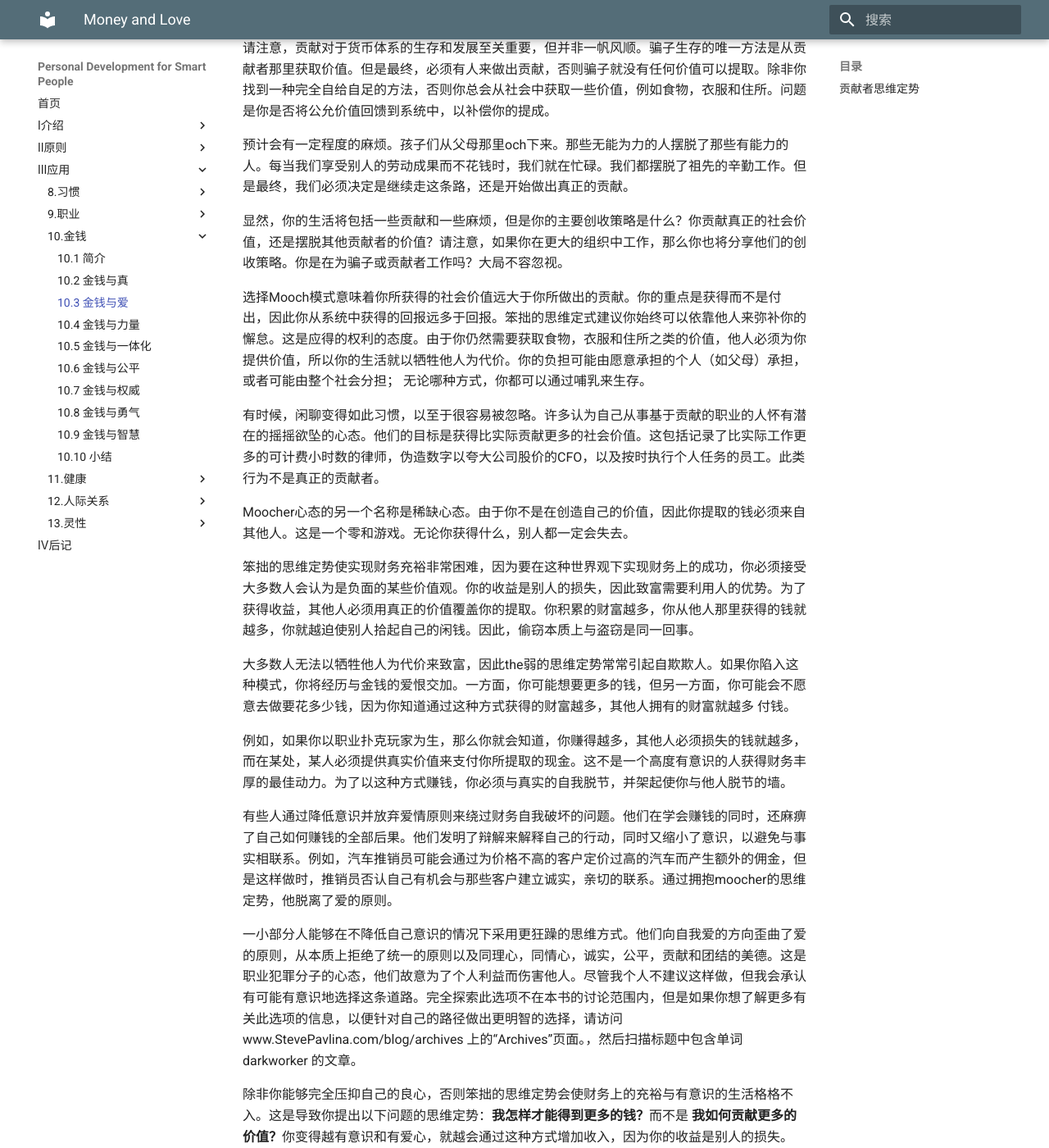
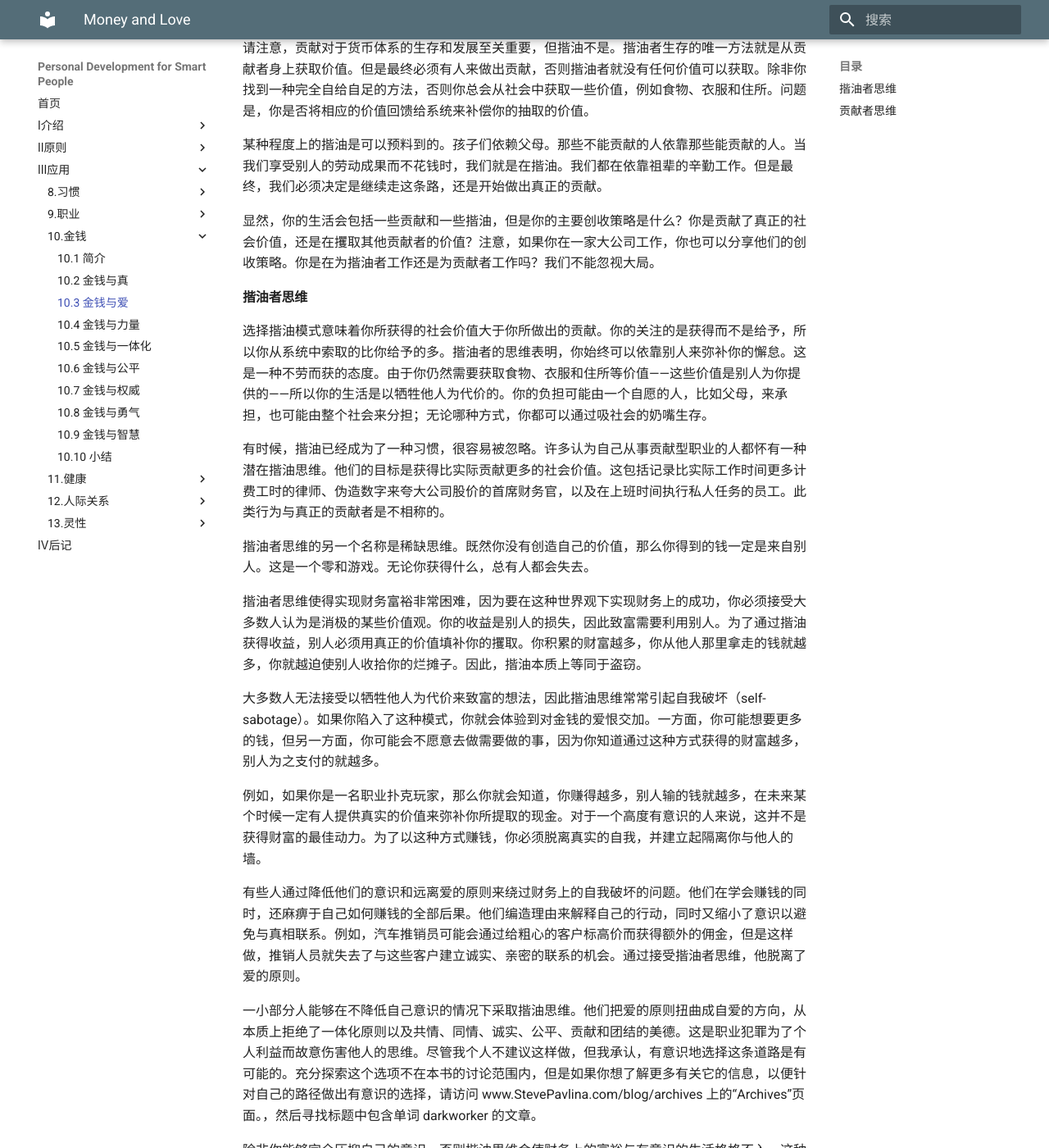
Before and after one commit to wtsnwei/pdsp, an MkDocs documentation site: the page built from docs/3.Application/10.money/02.money-and-love.md, in a window 1280 px wide and 1400 px high, scrolled down 620 px. Shown: the whole window at 82% size. Built offline with MkDocs 1.6.1 and Material for MkDocs 9.7.7, drawn with Linux system fonts in a browser that asks for light colours; some of the changed text lies outside the part shown.

Commit message:
校对完了《money and love》这一节

```diff
--- a/docs/3.Application/10.money/02.money-and-love.md
+++ b/docs/3.Application/10.money/02.money-and-love.md
@@ -3,71 +3,72 @@ title:      Money and Love
 date:       2021-03-15
 ---
 
-爱的原则建议我们更深入地了解货币的概念并将其与之联系起来，所以让我们做到这一点，看看过程揭示了什么。
+爱的原则建议我们在更深的层次上调谐和连接钱的概念，所以让我们做到这一点，看看这个过程揭示了什么。
 
 有两种基本的赚钱方式：
 
-1. 做出有意义的社会贡献，并获得与你贡献的社会价值相称的付款。
-2. 利用市场效率低下的优势，在不产生任何实质价值的情况下提取资金。
+1. 做出有意义的社会贡献，获得与贡献的社会价值相称的报酬。
+2. 利用市场的无效率，在不产生任何实质价值的情况下摘取资金。
 
-第一种选择包括找到一份工作并执行有用的工作，经营提供有价值的产品或服务的企业，转售具有附加值的物品或投资于这些商店中的任何一个。第二种选择包括赌博，乞讨，犯罪活动，购买和转售无附加值的物品或投资其中任何一项。
+第一种选择包括找一份工作、从事有用的工作、经营一家能提供有价值的产品或服务的企业、转售具有附加值的商品或投资的任何一项。第二种选择包括赌博、乞讨、犯罪、购买和转售无附加值的物品或投资其中任何一项。
 
-这是标记这两种策略的另一种方法：
+下面是对这两种策略的另一种定义：
 
 1. 贡献
-2. 讨要（mooch）
+2. “揩油”（mooch）
 
-除非你以某种方式退出货币体系，否则你现在就在使用这两种收益策略中的一种或两种。但是，其中之一可能会在你的生活中占主导地位。你是在创造真正的社会价值并得到应有的补偿，还是在努力摆脱别人创造的价值。
+除非你以某种方式退出货币体系，否则你现在就在使用这两种收益策略中的一种或两种。但是，其中之一可能会在你的生活中占主导地位。你要么是在创造真正的社会价值并得到应有的补偿，要么是在攫取别人创造的价值。
 
-请注意，贡献对于货币体系的生存和发展至关重要，但并非一帆风顺。骗子生存的唯一方法是从贡献者那里获取价值。但是最终，必须有人来做出贡献，否则骗子就没有任何价值可以提取。除非你找到一种完全自给自足的方法，否则你总会从社会中获取一些价值，例如食物，衣服和住所。问题是你是否将公允价值回馈到系统中，以补偿你的提成。
+请注意，贡献对于货币体系的生存和发展至关重要，但揩油不是。揩油者生存的唯一方法就是从贡献者身上获取价值。但是最终必须有人来做出贡献，否则揩油者就没有任何价值可以获取。除非你找到一种完全自给自足的方法，否则你总会从社会中获取一些价值，例如食物、衣服和住所。问题是，你是否将相应的价值回馈给系统来补偿你的抽取的价值。
 
-预计会有一定程度的麻烦。孩子们从父母那里och下来。那些无能为力的人摆脱了那些有能力的人。每当我们享受别人的劳动成果而不花钱时，我们就在忙碌。我们都摆脱了祖先的辛勤工作。但是最终，我们必须决定是继续走这条路，还是开始做出真正的贡献。
+某种程度上的揩油是可以预料到的。孩子们依赖父母。那些不能贡献的人依靠那些能贡献的人。当我们享受别人的劳动成果而不花钱时，我们就是在揩油。我们都在依靠祖辈的辛勤工作。但是最终，我们必须决定是继续走这条路，还是开始做出真正的贡献。
 
-显然，你的生活将包括一些贡献和一些麻烦，但是你的主要创收策略是什么？你贡献真正的社会价值，还是摆脱其他贡献者的价值？请注意，如果你在更大的组织中工作，那么你也将分享他们的创收策略。你是在为骗子或贡献者工作吗？大局不容忽视。
+显然，你的生活会包括一些贡献和一些揩油，但是你的主要创收策略是什么？你是贡献了真正的社会价值，还是在攫取其他贡献者的价值？注意，如果你在一家大公司工作，你也可以分享他们的创收策略。你是在为揩油者工作还是为贡献者工作吗？我们不能忽视大局。
 
-选择Mooch模式意味着你所获得的社会价值远大于你所做出的贡献。你的重点是获得而不是付出，因此你从系统中获得的回报远多于回报。笨拙的思维定式建议你始终可以依靠他人来弥补你的懈怠。这是应得的权利的态度。由于你仍然需要获取食物，衣服和住所之类的价值，他人必须为你提供价值，所以你的生活就以牺牲他人为代价。你的负担可能由愿意承担的个人（如父母）承担，或者可能由整个社会分担； 无论哪种方式，你都可以通过哺乳来生存。
+#### 揩油者思维
 
-有时候，闲聊变得如此习惯，以至于很容易被忽略。许多认为自己从事基于贡献的职业的人怀有潜在的摇摇欲坠的心态。他们的目标是获得比实际贡献更多的社会价值。这包括记录了比实际工作更多的可计费小时数的律师，伪造数字以夸大公司股价的CFO，以及按时执行个人任务的员工。此类行为不是真正的贡献者。
+选择揩油模式意味着你所获得的社会价值大于你所做出的贡献。你的关注的是获得而不是给予，所以你从系统中索取的比你给予的多。揩油者的思维表明，你始终可以依靠别人来弥补你的懈怠。这是一种不劳而获的态度。由于你仍然需要获取食物、衣服和住所等价值——这些价值是别人为你提供的——所以你的生活是以牺牲他人为代价的。你的负担可能由一个自愿的人，比如父母，来承担，也可能由整个社会来分担；无论哪种方式，你都可以通过吸社会的奶嘴生存。
 
-Moocher心态的另一个名称是稀缺心态。由于你不是在创造自己的价值，因此你提取的钱必须来自其他人。这是一个零和游戏。无论你获得什么，别人都一定会失去。
+有时候，揩油已经成为了一种习惯，很容易被忽略。许多认为自己从事贡献型职业的人都怀有一种潜在揩油思维。他们的目标是获得比实际贡献更多的社会价值。这包括记录比实际工作时间更多计费工时的律师、伪造数字来夸大公司股价的首席财务官，以及在上班时间执行私人任务的员工。此类行为与真正的贡献者是不相称的。
 
-笨拙的思维定势使实现财务充裕非常困难，因为要在这种世界观下实现财务上的成功，你必须接受大多数人会认为是负面的某些价值观。你的收益是别人的损失，因此致富需要利用人的优势。为了获得收益，其他人必须用真正的价值覆盖你的提取。你积累的财富越多，你从他人那里获得的钱就越多，你就越迫使别人拾起自己的闲钱。因此，偷窃本质上与盗窃是同一回事。
+揩油者思维的另一个名称是稀缺思维。既然你没有创造自己的价值，那么你得到的钱一定是来自别人。这是一个零和游戏。无论你获得什么，总有人都会失去。
 
-大多数人无法以牺牲他人为代价来致富，因此the弱的思维定势常常引起自欺欺人。如果你陷入这种模式，你将经历与金钱的爱恨交加。一方面，你可能想要更多的钱，但另一方面，你可能会不愿意去做要花多少钱，因为你知道通过这种方式获得的财富越多，其他人拥有的财富就越多 付钱。
+揩油者思维使得实现财务富裕非常困难，因为要在这种世界观下实现财务上的成功，你必须接受大多数人认为是消极的某些价值观。你的收益是别人的损失，因此致富需要利用别人。为了通过揩油获得收益，别人必须用真正的价值填补你的攫取。你积累的财富越多，你从他人那里拿走的钱就越多，你就越迫使别人收拾你的烂摊子。因此，揩油本质上等同于盗窃。
 
-例如，如果你以职业扑克玩家为生，那么你就会知道，你赚得越多，其他人必须损失的钱就越多，而在某处，某人必须提供真实价值来支付你所提取的现金。这不是一个高度有意识的人获得财务丰厚的最佳动力。为了以这种方式赚钱，你必须与真实的自我脱节，并架起使你与他人脱节的墙。
+大多数人无法接受以牺牲他人为代价来致富的想法，因此揩油思维常常引起自我破坏（self-sabotage）。如果你陷入了这种模式，你就会体验到对金钱的爱恨交加。一方面，你可能想要更多的钱，但另一方面，你可能会不愿意去做需要做的事，因为你知道通过这种方式获得的财富越多，别人为之支付的就越多。
 
-有些人通过降低意识并放弃爱情原则来绕过财务自我破坏的问题。他们在学会赚钱的同时，还麻痹了自己如何赚钱的全部后果。他们发明了辩解来解释自己的行动，同时又缩小了意识，以避免与事实相联系。例如，汽车推销员可能会通过为价格不高的客户定价过高的汽车而产生额外的佣金，但是这样做时，推销员否认自己有机会与那些客户建立诚实，亲切的联系。通过拥抱moocher的思维定势，他脱离了爱的原则。
+例如，如果你是一名职业扑克玩家，那么你就会知道，你赚得越多，别人输的钱就越多，在未来某个时候一定有人提供真实的价值来弥补你所提取的现金。对于一个高度有意识的人来说，这并不是获得财富的最佳动力。为了以这种方式赚钱，你必须脱离真实的自我，并建立起隔离你与他人的墙。
 
-一小部分人能够在不降低自己意识的情况下采用更狂躁的思维方式。他们向自我爱的方向歪曲了爱的原则，从本质上拒绝了统一的原则以及同理心，同情心，诚实，公平，贡献和团结的美德。这是职业犯罪分子的心态，他们故意为了个人利益而伤害他人。尽管我个人不建议这样做，但我会承认有可能有意识地选择这条道路。完全探索此选项不在本书的讨论范围内，但是如果你想了解更多有关此选项的信息，以便针对自己的路径做出更明智的选择，请访问 www.StevePavlina.com/blog/archives 上的“Archives”页面。，然后扫描标题中包含单词 darkworker 的文章。
+有些人通过降低他们的意识和远离爱的原则来绕过财务上的自我破坏的问题。他们在学会赚钱的同时，还麻痹于自己如何赚钱的全部后果。他们编造理由来解释自己的行动，同时又缩小了意识以避免与真相联系。例如，汽车推销员可能会通过给粗心的客户标高价而获得额外的佣金，但是这样做，推销人员就失去了与这些客户建立诚实、亲密的联系的机会。通过接受揩油者思维，他脱离了爱的原则。
 
-除非你能够完全压抑自己的良心，否则笨拙的思维定势会使财务上的充裕与有意识的生活格格不入。这是导致你提出以下问题的思维定势：**我怎样才能得到更多的钱？**而不是 **我如何贡献更多的价值？**你变得越有意识和有爱心，就越会通过这种方式增加收入，因为你的收益是别人的损失。
-因此，那些采用愚蠢的思维定势的人通常会屈从于财务上的自我破坏。解决方案是压抑自己的良心或放弃笨拙的思想定型并深情地拥抱……
+一小部分人能够在不降低自己意识的情况下采取揩油思维。他们把爱的原则扭曲成自爱的方向，从本质上拒绝了一体化原则以及共情、同情、诚实、公平、贡献和团结的美德。这是职业犯罪为了个人利益而故意伤害他人的思维。尽管我个人不建议这样做，但我承认，有意识地选择这条道路是有可能的。充分探索这个选项不在本书的讨论范围内，但是如果你想了解更多有关它的信息，以便针对自己的路径做出有意识的选择，请访问 www.StevePavlina.com/blog/archives 上的“Archives”页面。，然后寻找标题中包含单词 darkworker 的文章。
+
+除非你能够完全压抑自己的意识，否则揩油思维会使财务上的富裕与有意识的生活格格不入。这种思维会让你问：**我怎样才能得到更多的钱？**而不是**我如何才能贡献更多的价值？**你越有意识、越有爱，你就越不愿意通过这种方式增加收入，因为你的收益是别人的损失。因此，那些采取揩油思维的人通常会屈从于财务的自我破坏。解决办法是要么压抑自己的意识，要么放弃揩油思维并充满爱地接受……
 
 
 
-#### 贡献者思维定势
+#### 贡献者思维
 
-现在，让我们考虑一下贡献者的思维定式，它认识到赚钱的最佳方法是提供公允价值作为交换。创造真正的社会价值，并获得与该价值相称的付款。由于市场效率低下，有时你会被少付薪水，有时你会被多付薪水，但是基本的想法是，你可以通过贡献来赚钱。
+现在让我们看看一下贡献者思维，它认为赚钱的最佳方法是提供相等的价值作为交换。创造真正的社会价值并获得与该价值相称的报酬。由于市场的无效率，有时你会得到过少的报酬，有时你会得到过高的报酬，但是基本的理念是你通过贡献来赚钱。
 
-如果你想以供款人的身份赚钱，则必须赋予社会价值，而不是个人价值。许多可能的贡献者都陷在这个概念上。个人价值就是你所说的那样。你可以自由决定什么对你个人有价值，是否有人同意你也无关紧要。但是，社会价值取决于社会共识。如果你认为自己的工作具有巨大的价值，但实际上没有人能做到，那么你的工作可能具有很高的个人价值，却没有或几乎没有社会价值。让我重复关键点：你的收入取决于你工作的社会价值，而不是个人价值。
+如果你想作为一个贡献者获得收入，你必须给予社会价值，而不是个人价值。许多潜在的贡献者都被困在这个概念上。个人价值取决于你怎么说。你可以自由决定什么对你来说个人有价值，别人是否赞成无关紧要。但是，社会价值取决于社会共识。如果你认为自己的工作具有巨大的价值，但实际上没有人这样认为，那么你的工作可能具有很高的个人价值，却没有或几乎没有社会价值。让我重复一遍关键点：你的收入取决于你的工作的社会价值，而不是个人价值。
 
-如果你想通过自己的努力获得收入，就必须创造社会价值。没有解决的办法。没有社会价值就意味着没有收入。如果你的技能和努力与真正的社会价值的创造不符，你将无法以贡献者的身份获得大量收入。
+如果你想从自己的努力中获得收入，你就必须创造社会价值。这是无法回避的。没有社会价值就意味着没有收入。如果你的技能和努力与真正的社会价值的创造不一致，你就不能以贡献者的身份产生大量收入。
 
-这不是一个不公平的系统。由于金钱是一种由集体价值支持的社会资源，因此有意义的是，你不会因为向团体提供很少或根本不重要的东西而获得高额报酬。谚语“找到需求并满足需求”是正确的。
+这不是一个不公平的系统。由于金钱是一种由集体价值支持的社会资源，所以如果你提供了一些对集体来说重要性很低或者完全不重要，你不会得到太多报酬。谚语“找到需求并满足需求（Find a need and fill it）”是正确的。
 
-例如，我的网站提供了相当程度的社会价值。不论你还是我将其视为个人，在财务上均无关紧要。它之所以能够成功产生收入，是因为总体的社会共识是该网站的内容很有价值。这使该站点可以产生大量收入。如果它不提供社会价值，就没有财务潜力。
+例如，我的网站提供了相当程度的社会价值。不论你还是我个人觉得很有价值的东西，在经济上都是无关紧要的。它之所以能够成功地产生收入，是因为整个社会共识是网站的内容很有价值。这使该网站可以产生大量收入。如果它不提供社会价值，它就没有经济潜力。
 
-贡献者思维方式的另一个名称是“丰富思维方式”，它表示可以从思想和行动中创造财富。你的个人收益反映了你所贡献的社会价值。如果你想获得高收入，则必须贡献可观的社会价值。你提供的社会价值越多，你可以赚到的钱就越多。这是一种双赢的思维定势，因为你是在为他人的利益将价值投入系统中。
+贡献者思维的另一个名称是“丰富思维（abundance mind-set）”，它表示可以从想法和行动中创造财富。你的个人收益反映了你所贡献的社会价值。如果你想获得高收入，你就必须贡献大量的社会价值。你提供的社会价值越多，你可以赚到的钱就越多。这是一种双赢的思维，因为你是为了他人的利益而将价值投入系统中。
 
-在贡献者的思维定势下，你会收到作为社会服务付款的款项。你赚的钱是社会的一种说法：“以你的宝贵贡献为交换，你被授予在你选择的时候从社会中提取同等价值的权利。” 这是一件美丽的事！
+在贡献者思维下，你收到的钱是作为社会服务的报酬。你挣的钱是说法：“作为你有价值的贡献的交换，你被授予在你选择的时候从社会中获取同等价值的权利”的社会化。这是一件美好的事！
 
-收入的唯一真正限制是可以创造多少社会价值。如果你想赚更多的钱，请发展自己的技能和才能，以促进创造许多社会价值。专注于给予，获得将在很大程度上照顾自己。奖励社会服务的系统已经到位，因此你所需要做的就是将服务插入现有市场。
+收入唯一的真正限制是你可以创造多少社会价值。如果你想赚更多的钱，就发展自己的技能和天赋来促进创造更多社会价值。专注于给予，那么获得就会自然而然地得到。奖励社会服务的系统已经到位，因此你所需要做的就是将你的服务塞入现有市场。
 
-从社会贡献中获得收入是非常积极的经历。因此，它不会像moocher的思维定势那样降低你的意识。通过贡献者的思维定势，财富和意识就不会冲突。实际上，它们之间的协同作用非常好，尤其是如果你将部分收入再投资用于扩大供款时。
+从社会贡献中获得收入是一种非常积极的经历。因此，它不会像揩油者思维那样降低你的意识。对于贡献者的思维定势，财富和意识并不冲突。实际上，它们之间的协同作用非常好，尤其是如果你将部分收入再投资用于扩大你的贡献。
 
-如果你采用贡献者的思维方式，请注意，moocher思维方式的成员有时会误认为你是其中的一员。当你努力增加社会贡献并因此获得更高的收入时，骗子将把他们的价值观投射到你身上，从而得出结论，你必须像其他人一样利用他人谋取个人利益。不要让骗子阻止你离开自己的道路。让你的灵感来自提供更多社会价值的渴望。不要仅仅因为别人误解了你的动机而拒绝了你的工作。
+如果你采取贡献者思维，那么要注意，那些揩油者思维的成员有时会误认为你是他们中的一员。当你努力增加社会贡献从而获得更高的收入时，揩油者会把他们的价值观投射到你身上，他们认为你一定会像他们一样是为了个人利益而利益别人。不要让揩油者阻止你前进。让你的灵感来自于提供更多社会价值的渴望。不要因为别人误解了你的动机而停止你的工作。
 
-在贡献者模型下，你始终可以选择无偿贡献（即，你可以创造社会价值并免费赠送）。如果你不想支付报酬，则无需支付报酬。我喜欢使用此选项，因为这意味着我可以使那些负担不起的人可以访问我的作品。我的网站代表了个人在时间和精力上的巨大投资，因此从我的观点来看，它当然不是免费的。但是，由于我非常善于利用技术来保持较低的运营成本，因此对我来说免费提供大量内容是很实际的。
+在贡献者模型下，你始终可以选择做公益性贡献（也就是说，你可以创造社会价值并免费提供）。如果你不想，就可以不要求支付。我喜欢使用这种选择，因为这意味着我可以让那些负担不起的人也能访问我的作品。我的网站代表了个人在时间和精力上的巨大投资，因此从我的角度来看，它当然不是免费的。但是，由于我非常善于利用技术来保持较低的运营成本，因此我可以免费提供丰富的内容。
 
-我鼓励你有意识地选择贡献者的思维方式，因为它与爱保持一致，而笨拙的思维方式显然与之不符。不要为了金钱而牺牲自己的人性。切勿将人类当作美元符号对待。如此可怕的断断续续的代价不值得花多少钱。与他人分享真正的价值是一种爱的举动，既可以赚到很多钱，又可以增进人与人之间的联系和意识。因此，好消息是，你可以在不降低意识的情况下产生所需的财富，但前提是你必须将精力集中在贡献方面。
+我鼓励你有意识地选择贡献者思维，因为它与爱相一致，而揩油者思维显然与之不符。不要为了金钱而牺牲自己的人性。永远把人当作美元符号对待。再多的钱也抵不上这种可怕的脱节的代价。与他人分享真正的价值是一种爱的行为，它既可以为了赚到很多钱，又可以增加你的连接和意识。因此，好消息是，你可以在不降低意识的情况下创造你想要的财富，但前提是你要把精力集中在贡献上。
```
Also changed, not shown: docs/3.Application/10.money/09.小结.md (+1 -1 lines).
